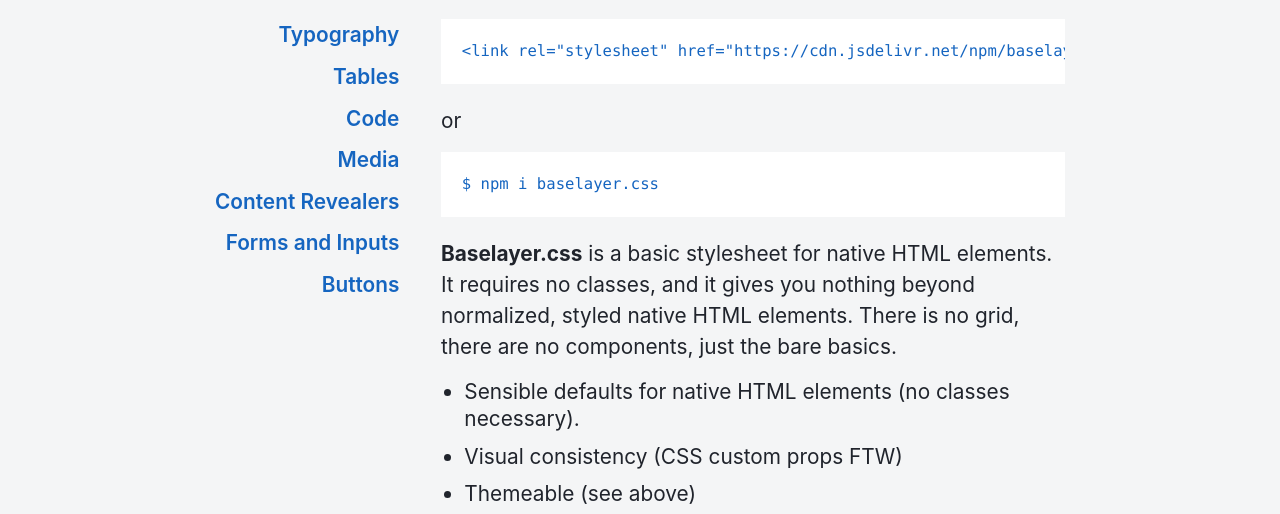
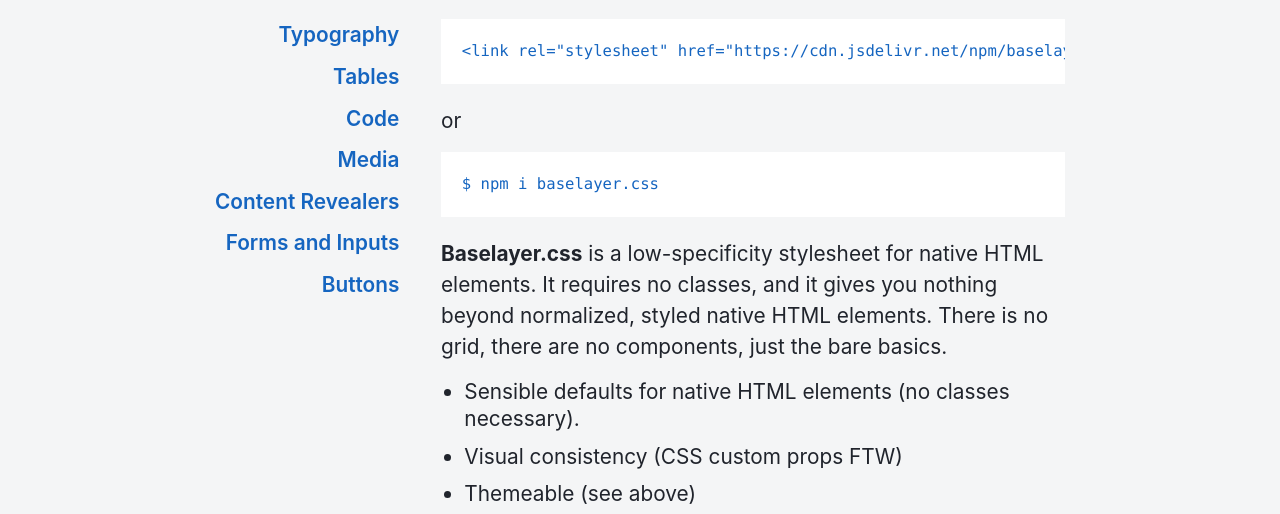
Before and after one commit to thisanimus/baselayer.css, a website: page index.html in a window 1280 px wide. Shown: the part 195-709 px from the top of the page. Drawn offline with Linux system fonts and the light colour scheme.

Commit message:
update docs

```diff
--- a/index.html
+++ b/index.html
@@ -147,7 +147,7 @@
 		<pre><code>&lt;link rel="stylesheet" href="https://cdn.jsdelivr.net/npm/baselayer.css@latest/dist/baselayer.css"&gt;</code></pre>
 		<p>or</p>
 		<pre>$ npm i baselayer.css</pre>
-		<p><strong>Baselayer.css</strong> is a basic stylesheet for native HTML elements. It requires no classes, and it
+		<p><strong>Baselayer.css</strong> is a low-specificity stylesheet for native HTML elements. It requires no classes, and it
 			gives you nothing beyond normalized, styled native HTML elements. There is no grid, there are no components,
 			just the bare basics. </p>
 		<ul>
```
Also changed, not shown: README.md.
